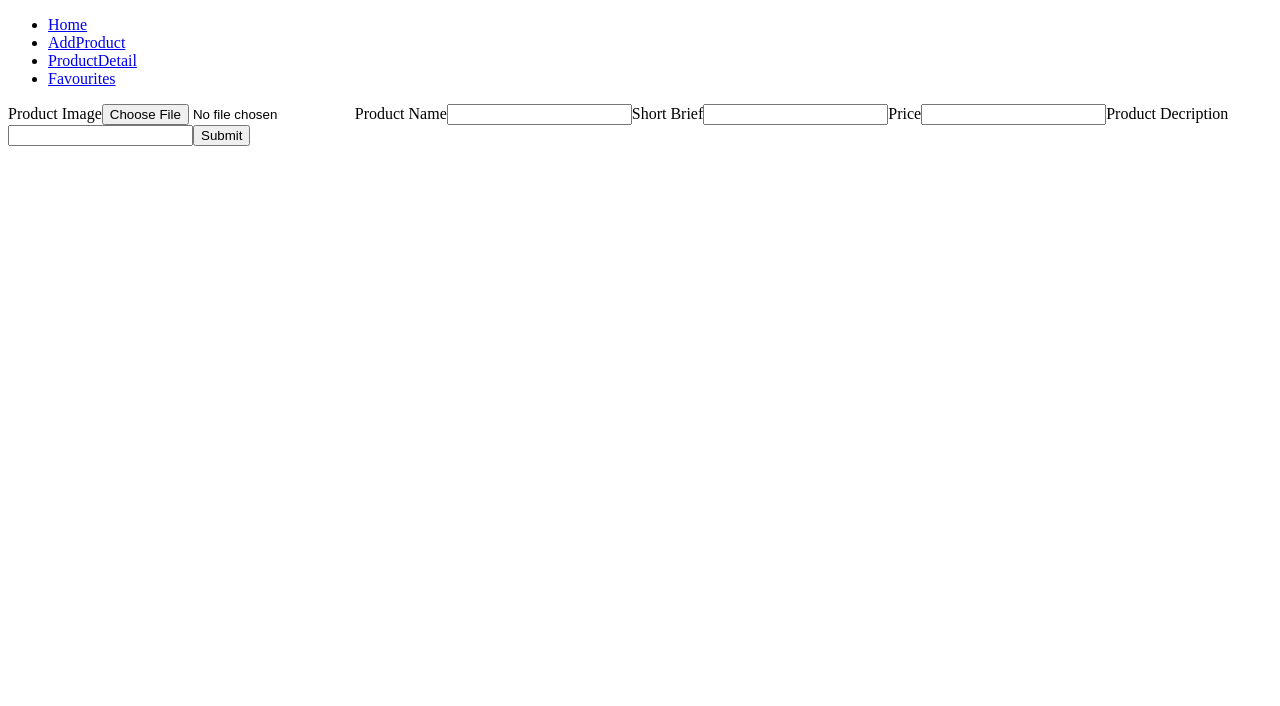
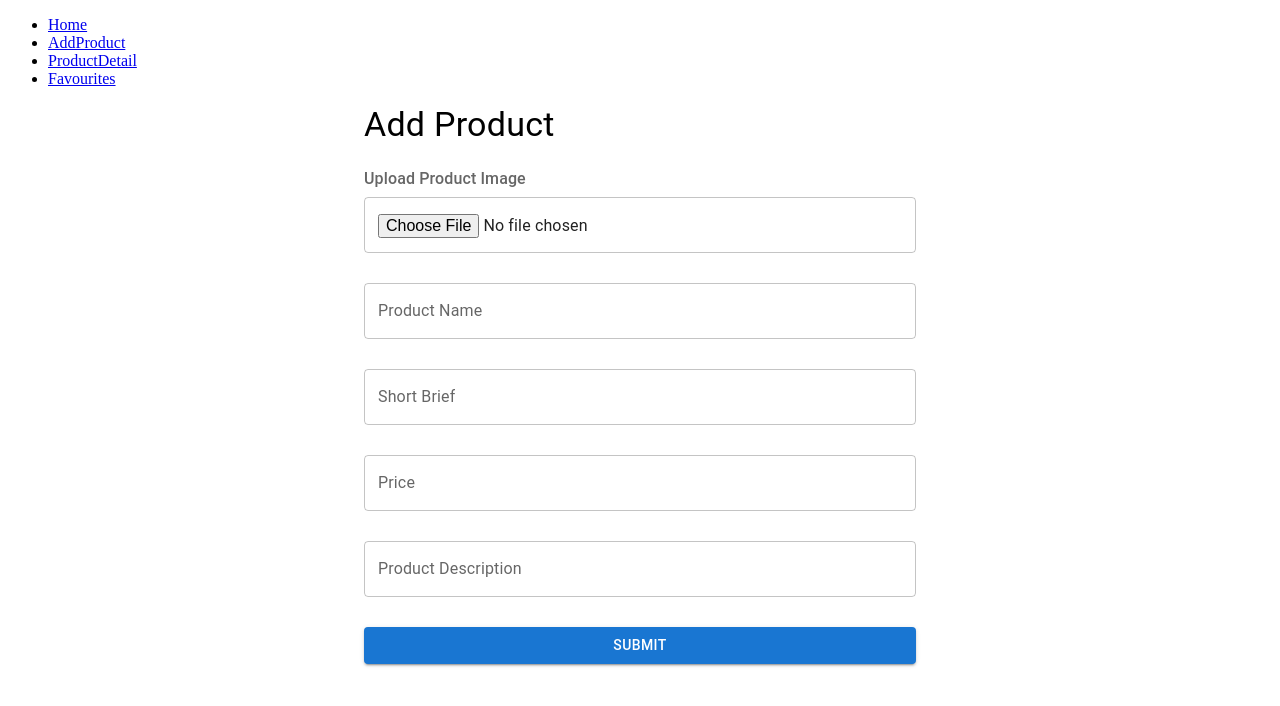
Before and after one commit to shellythedesigner/my-product-inventory, a React (Vite) app: page /AddProduct in a window 1280 px wide. Shown: the top 706 px of the page. Built offline with nearby package versions, Linux system fonts and the light colour scheme.

Commit message:
apply MUI to add product form

```diff
--- a/src/components/ProductCard.tsx
+++ b/src/components/ProductCard.tsx
@@ -9,6 +9,7 @@ import Button from "@mui/material/Button";
 import Typography from "@mui/material/Typography";
 import FavoriteIcon from "@mui/icons-material/Favorite";
 import IconButton from "@mui/material/IconButton";
+import Box from "@mui/material/Box";
 
 interface ProductCardProps {
   imageUrl: string;
@@ -23,8 +24,14 @@ export default function ProductCard({
   price,
 }: ProductCardProps) {
   return (
-    <Card sx={{ maxWidth: 345 }}>
-      <CardMedia sx={{ height: 140 }} image={imageUrl} title={productName} />
+    <Box>
+      <Card
+        sx={{
+          width: "300px",
+          margin: "20px",
+        }}
+      >
+        <CardMedia sx={{ height: 200 }} image={imageUrl} title={productName} />
         <CardContent>
           <Typography gutterBottom variant="h5" component="div">
             {productName}
@@ -43,5 +50,6 @@ export default function ProductCard({
           <Button size="small">More Information</Button>
         </CardActions>
       </Card>
+    </Box>
   );
 }
--- a/src/pages/AddProduct.tsx
+++ b/src/pages/AddProduct.tsx
@@ -1,5 +1,10 @@
 import { useFormik } from "formik";
 import * as Yup from "yup";
+import TextField from "@mui/material/TextField";
+import Button from "@mui/material/Button";
+import Box from "@mui/material/Box";
+import Container from "@mui/material/Container";
+import Typography from "@mui/material/Typography";
 
 const AppProduct = () => {
   const formik = useFormik({
@@ -8,19 +13,22 @@ const AppProduct = () => {
       name: "",
       brief: "",
       price: "",
-      decription: "",
+      description: "",
     },
     validationSchema: Yup.object({
-      image: Yup.mixed().required("Product image is required"),
+      // image: Yup.mixed().required("Product image is required"),
       name: Yup.string().required("Product name is required"),
       brief: Yup.string()
+        .required("Short brief is required")
         .min(1, "Please provide at least 10 characters")
         .max(20, "Maximum is 50 characters"),
-      price: Yup.string()
-        .matches(/[0-9]/, "Price must be numbers")
+      price: Yup.number()
+        .typeError("Price must be numbers")
         .required("Price is required"),
-      decription: Yup.string().min(10, "Please provide at least 10 characters"),
-      file: Yup.string().required("Product name is required"),
+      description: Yup.string()
+        .required("Description is required")
+        .min(10, "Please provide at least 10 characters"),
+      file: Yup.string().required("File is required"),
     }),
 
     onSubmit: (values) => {
@@ -29,77 +37,108 @@ const AppProduct = () => {
     },
   });
   return (
-    <form onSubmit={formik.handleSubmit}>
-      <label htmlFor="file">Product Image</label>
-      <input
+    <Container maxWidth="sm">
+      <Box
+        component="form"
+        onSubmit={formik.handleSubmit}
+        sx={{
+          display: "flex",
+          flexDirection: "column",
+        }}
+      >
+        <Typography
+          variant="h4"
+          component="h2"
+          gutterBottom
+          sx={{ marginBottom: "20px" }}
+        >
+          Add Product
+        </Typography>
+
+        <Typography
+          variant="h6"
+          component="h2"
+          gutterBottom
+          sx={{ fontSize: "16px", color: "#00000099" }}
+        >
+          Upload Product Image
+        </Typography>
+        <TextField
           id="file"
           name="file"
+          // label="Product Image"
+          variant="outlined"
+          fullWidth
           type="file"
-        // onChange={(e) => formik.setFieldValue("image"), e.target.files[0])}
-        // onChange={(e: React.ChangeEvent<HTMLInputElement>) =>
-        //   formik.setFieldValue("image", e.target.files[0])
-        // }
           onChange={(e: React.ChangeEvent<HTMLInputElement>) => {
             if (e.target.files && e.target.files.length > 0) {
               formik.setFieldValue("file", e.target.files[0]);
             }
           }}
-        // value={formik.values.file}
+          error={formik.touched.file && Boolean(formik.errors.file)}
+          helperText={formik.touched.file && formik.errors.file}
+          sx={{ marginBottom: "30px", marginTop: "0px" }}
         />
-      {formik.touched.file && formik.errors.file ? (
-        <div>{formik.errors.file}</div>
-      ) : null}
 
-      <label htmlFor="name">Product Name</label>
-      <input
+        <TextField
           id="name"
           name="name"
-        type="name"
+          label="Product Name"
+          variant="outlined"
+          fullWidth
           onChange={formik.handleChange}
           value={formik.values.name}
+          error={formik.touched.name && Boolean(formik.errors.name)}
+          helperText={formik.touched.name && formik.errors.name}
+          sx={{ marginBottom: "30px" }}
         />
-      {formik.touched.name && formik.errors.name ? (
-        <div>{formik.errors.name}</div>
-      ) : null}
 
-      <label htmlFor="brief">Short Brief</label>
-      <input
+        <TextField
           id="brief"
           name="brief"
-        type="brief"
+          label="Short Brief"
+          variant="outlined"
+          fullWidth
           onChange={formik.handleChange}
           value={formik.values.brief}
+          error={formik.touched.brief && Boolean(formik.errors.brief)}
+          helperText={formik.touched.brief && formik.errors.brief}
+          sx={{ marginBottom: "30px" }}
         />
-      {formik.touched.brief && formik.errors.brief ? (
-        <div>{formik.errors.brief}</div>
-      ) : null}
 
-      <label htmlFor="price">Price</label>
-      <input
+        <TextField
           id="price"
           name="price"
-        type="price"
+          label="Price"
+          variant="outlined"
+          fullWidth
           onChange={formik.handleChange}
           value={formik.values.price}
+          error={formik.touched.price && Boolean(formik.errors.price)}
+          helperText={formik.touched.price && formik.errors.price}
+          sx={{ marginBottom: "30px" }}
         />
-      {formik.touched.price && formik.errors.price ? (
-        <div>{formik.errors.price}</div>
-      ) : null}
 
-      <label htmlFor="decription">Product Decription</label>
-      <input
-        id="decription"
-        name="decription"
-        type="decription"
+        <TextField
+          id="description"
+          name="description"
+          label="Product Description"
+          variant="outlined"
+          fullWidth
           onChange={formik.handleChange}
-        value={formik.values.decription}
+          value={formik.values.description}
+          error={
+            formik.touched.description && Boolean(formik.errors.description)
+          }
+          helperText={formik.touched.description && formik.errors.description}
+          sx={{ marginBottom: "30px" }}
         />
-      {formik.touched.decription && formik.errors.decription ? (
-        <div>{formik.errors.decription}</div>
-      ) : null}
 
-      <button type="submit">Submit</button>
-    </form>
+        <Button variant="contained" color="primary" type="submit">
+          Submit
+        </Button>
+      </Box>
+    </Container>
   );
 };
 
--- a/src/pages/Home.tsx
+++ b/src/pages/Home.tsx
@@ -1,10 +1,19 @@
 import ProductCard from "../components/ProductCard";
 import products from "../data/products.json";
+import Box from "@mui/material/Box";
 
 const Home = () => {
   const productsArray = products.products.data.items;
   return (
     <>
+      <Box
+        sx={{
+          display: "flex",
+          flexDirection: "row",
+          justifyContent: "flex-start",
+          width: "100%",
+        }}
+      >
         {productsArray.map((product) => (
           <ProductCard
             // key={products.id}
@@ -21,6 +30,7 @@ const Home = () => {
         brief="A breath of fresh, 100% Nature."
       /> */
         ))}
+      </Box>
     </>
   );
 };
```
Lines whose indentation alone changed are shown as unchanged.
